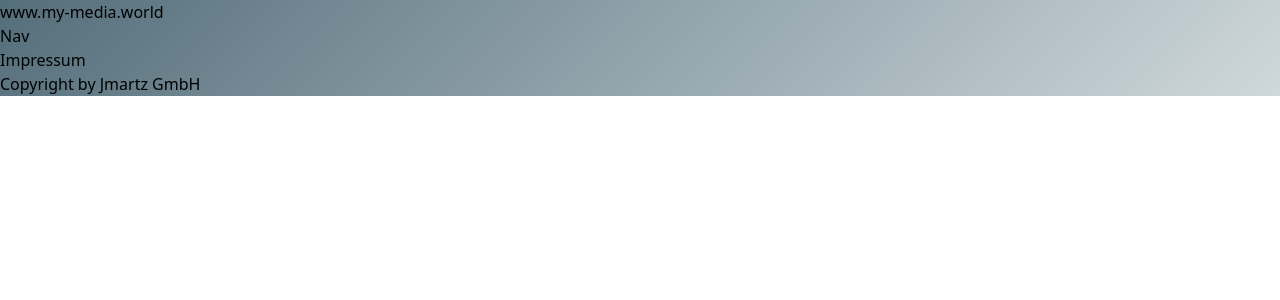
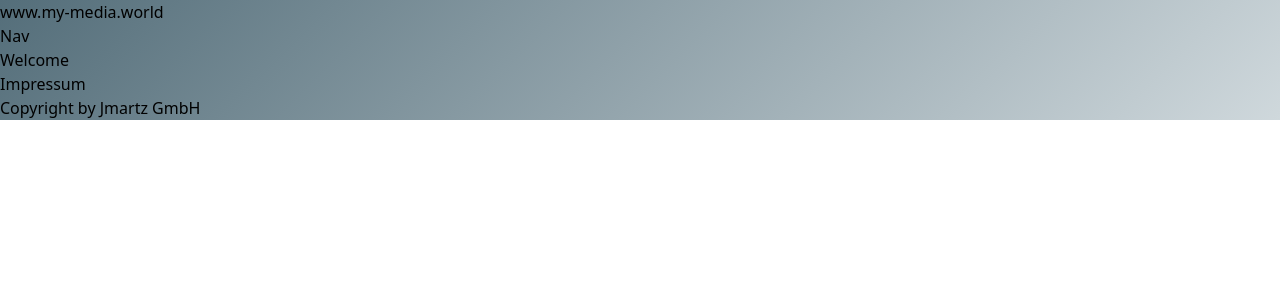
Before and after one commit to jmartz-gmbh/my-media-world, a Vue app in the folder app/: page /dashboard in a window 1280 px wide. Shown: the top 300 px of the page. Built offline with nearby package versions, Linux system fonts and the light colour scheme.

Commit message:
add dashboard

```diff
--- /dev/null
+++ b/app/src/pages/dashboard.vue
@@ -0,0 +1,8 @@
+<template>
+<div class="vp-dashboard">
+    <div class="grid grid-cols-6">
+        <div class="col-span-6 md:col-span-3">Welcome</div>
+        <div class="col-span-6 md:col-span-3"></div>
+    </div>
+</div>
+</template>
--- a/app/src/pages/home.vue
+++ b/app/src/pages/home.vue
@@ -114,10 +114,13 @@ export default {
           return response.json();
         })
         .then(function (json) {
-          console.log(json.token);
           if (json.token) {
+            that.$router.push("/dashboard");
             that.$store.commit("auth-token-update", json.token);
-            that.$store.commit("auth-username-update", that.form.login.username);
+            that.$store.commit(
+              "auth-username-update",
+              that.form.login.username
+            );
           }
         });
     },
--- a/app/src/routes/index.js
+++ b/app/src/routes/index.js
@@ -2,6 +2,7 @@ import {createWebHistory, createRouter} from 'vue-router'
 
 import Home from '../pages/home.vue';
 import Impressum from '../pages/impressum.vue';
+import Dashboard from '../pages/dashboard.vue';
 import MovieList from '../pages/movie/list.vue';
 import MovieAdd from '../pages/movie/add.vue';
 import UserInfo from '../pages/user/info.vue';
@@ -10,6 +11,7 @@ import UserEmailVerify from '../pages/user/email/verify.vue';
 const routes = [
   { path: '/', component: Home },
   { path: '/verify/token/:token', component: UserEmailVerify },
+  { path: '/dashboard', component: Dashboard },
   { path: '/movies', component: MovieList },
   { path: '/movie/add', component: MovieAdd },
   { path: '/user/info', component: UserInfo },
```
